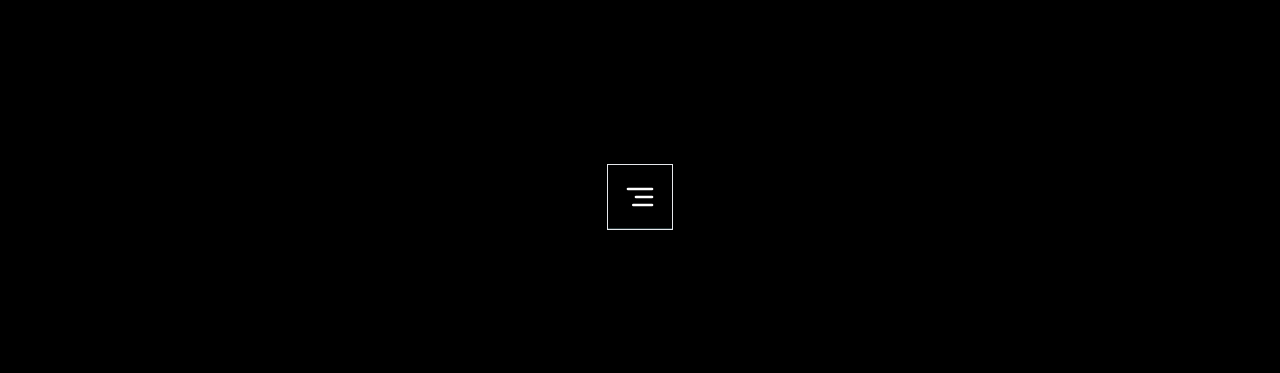
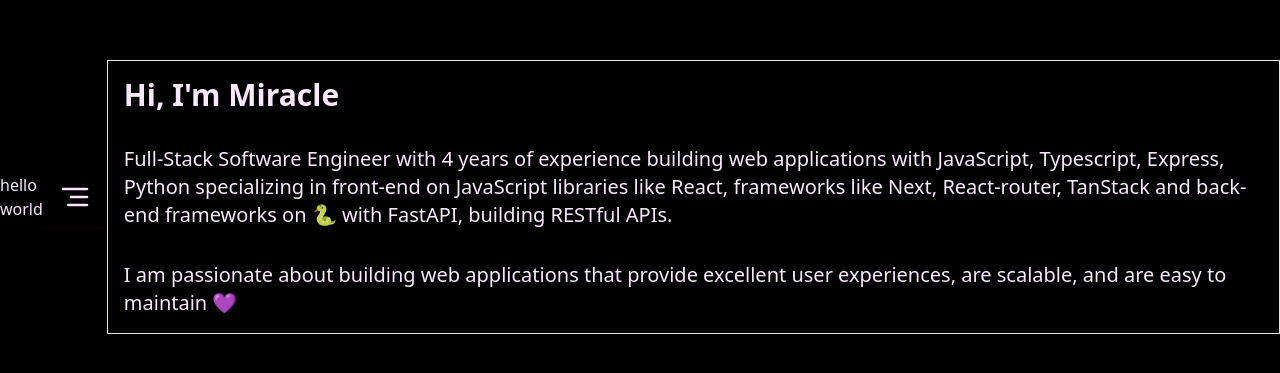
Before and after one commit to miraclemenikelechi/miraclemenikelechi, a React (Vite) app: page / in a window 1280 px wide. Shown: the part 203-576 px from the top of the page. Built offline with nearby package versions, Linux system fonts and the light colour scheme.

Commit message:
:art: refactor navigation components and styles; update animations and add intro text

```diff
--- a/package.json
+++ b/package.json
@@ -5,13 +5,14 @@
     "type": "module",
     "homepage": "https://miraclemenikelechi.github.io/miraclemenikelechi",
     "scripts": {
-        "dev": "vite",
+        "dev": "vite --host",
         "build": "tsc -b && vite build",
         "deploy": "npm run build && gh-pages -d dist",
         "lint": "eslint . --ext ts,tsx --report-unused-disable-directives --max-warnings 0",
         "preview": "vite preview"
     },
     "dependencies": {
+        "gsap": "^3.12.5",
         "lucide-react": "^0.396.0",
         "react": "^18.3.1",
         "react-dom": "^18.3.1"
--- a/src/App.tsx
+++ b/src/App.tsx
@@ -1,10 +1,12 @@
-import { NavMenuButton } from "./components";
+import IntroText from "./components/ui/intro-text";
+import NavMenuButton from "./components/ui/nav-menu-button";
 
 export default function App() {
 	return (
-		<div className="flex items-center justify-center min-h-screen bg-black App">
-			{/* <h1>Hello World</h1> */}
+		<div className="flex items-center justify-center min-h-screen bg-black text-purple--100 App">
+			<header>hello world</header>
 			<NavMenuButton />
+			<IntroText />
 		</div>
 	);
 }
--- a/src/assets/styles/_animations.scss
+++ b/src/assets/styles/_animations.scss
@@ -1,7 +1,7 @@
 @keyframes bounceIn {
     from {
         opacity: 0;
-        scale: 0.75;
+        scale: 0.5;
     }
 
     to {
--- a/src/assets/styles/components/_nav-menu-button.scss
+++ b/src/assets/styles/components/_nav_menu_button.scss
@@ -3,15 +3,18 @@
 $element: nav-menu-button;
 
 ##{$element} {
+    --duration: 150ms;
+
     overflow: hidden;
     @include flex;
 
     &::before {
         content: "";
         position: absolute;
-        transition: all 150ms ease-in-out;
-        background: rgba($color: #283739, $alpha: 1);
-
+        transition-property: top, border;
+        transition-duration: var(--duration);
+        transition-timing-function: ease-out;
+        background: rgba($color: #5f002f, $alpha: .25);
         @include equal(100%);
     }
 
@@ -26,7 +29,7 @@ $element: nav-menu-button;
 
     i>svg {
         animation-name: bounceIn;
-        animation-duration: 150ms;
+        animation-duration: var(--duration);
         animation-iteration-count: 1;
         animation-timing-function: ease-in-out;
         z-index: 5;
--- a/src/assets/styles/index.scss
+++ b/src/assets/styles/index.scss
@@ -1,7 +1,7 @@
+@use "tailwindcss/base";
+@use "tailwindcss/components";
+@use "tailwindcss/utilities";
+
 @forward "mixins";
 @forward "animations";
 @forward "resets";
-
-@import "tailwindcss/base";
-@import "tailwindcss/components";
-@import "tailwindcss/utilities";
--- a/src/components/index.ts
+++ /dev/null
@@ -1 +0,0 @@
-export * from "./ui";
--- a/src/components/ui/index.ts
+++ /dev/null
@@ -1,2 +0,0 @@
-export { default as NavMenuButton } from "./NavMenuButton";
-export * from "./icons";
--- /dev/null
+++ b/src/components/ui/intro-text.tsx
@@ -0,0 +1,34 @@
+import React from "react";
+
+export default function Component() {
+	return (
+		<section className={`p-4 border space-y-8`}>
+			<Title />
+			<BriefAbout />
+		</section>
+	);
+}
+
+function Title() {
+	return <h1 className={`text-3xl font-bold`}>Hi, I'm Miracle</h1>;
+}
+
+function BriefAbout() {
+	const yearsOfExp = 4;
+
+	return (
+		<React.Fragment>
+			<p className={`text-xl`}>
+				Full-Stack Software Engineer with {yearsOfExp} years of experience
+				building web applications with JavaScript, Typescript, Express, Python
+				specializing in front-end on JavaScript libraries like React, frameworks
+				like Next, React-router, TanStack and back-end frameworks on 🐍 with
+				FastAPI, building RESTful APIs.
+			</p>
+			<p className={`text-xl`}>
+				I am passionate about building web applications that provide excellent
+				user experiences, are scalable, and are easy to maintain 💜
+			</p>
+		</React.Fragment>
+	);
+}
--- a/src/components/ui/NavMenuButton.tsx
+++ b/src/components/ui/nav-menu-button.tsx
@@ -1,10 +1,9 @@
+import "@styles/_nav_menu_button.scss";
+
 import { AlignRight, X } from "lucide-react";
 import React from "react";
-import "@styles/_nav-menu-button.scss";
 
-("use client");
-
-export default function NavMenuButton() {
+export default function Component() {
 	const [isOpen, setIsOpen] = React.useState<boolean>(false);
 
 	function handleClick() {
@@ -12,7 +11,7 @@ export default function NavMenuButton() {
 	}
 
 	return (
-		<section className="flex items-center justify-center border">
+		<section className={`flex items-center justify-center`}>
 			<button
 				onClick={handleClick}
 				className={`relative size-16 nav-menu-button--${
@@ -20,10 +19,8 @@ export default function NavMenuButton() {
 				}`}
 				id={`nav-menu-button`}
 			>
-				<span className="flex items-center justify-center size-10">
-					<i className="text-white">
-						{isOpen ? <X size={32} /> : <AlignRight size={32} />}
-					</i>
+				<span className={`flex items-center justify-center size-10`}>
+					<i>{isOpen ? <X size={32} /> : <AlignRight size={32} />}</i>
 				</span>
 			</button>
 		</section>
--- a/tailwind.config.js
+++ b/tailwind.config.js
@@ -2,7 +2,11 @@
 export default {
 	content: ["./index.html", "./src/**/*.{js,ts,jsx,tsx}"],
 	theme: {
-		extend: {},
+		extend: {
+			colors: {
+				"purple--100": "#fae8ff",
+			},
+		},
 	},
 	plugins: [],
 };
--- a/vite.config.ts
+++ b/vite.config.ts
@@ -1,15 +1,22 @@
-import { defineConfig } from 'vite';
-import react from '@vitejs/plugin-react-swc';
-import path from 'path';
+import react from "@vitejs/plugin-react-swc";
+import path from "path";
+import { defineConfig } from "vite";
 
 // https://vitejs.dev/config/
 export default defineConfig({
-    base: '/miraclemenikelechi/',
-    plugins: [react(),],
-    resolve: {
-        alias: {
-            '@': path.resolve(__dirname, './src'),
-            '@styles': path.resolve(__dirname, './src/assets/styles/components'),
-        },
-    }
+	base: "/miraclemenikelechi/",
+	plugins: [react()],
+	resolve: {
+		alias: {
+			"@": path.resolve(__dirname, "./src"),
+			"@styles": path.resolve(__dirname, "./src/assets/styles/components"),
+		},
+	},
+	css: {
+		preprocessorOptions: {
+			scss: {
+				api: "modern-compiler",
+			},
+		},
+	},
 });
```
Also changed, not shown: 1 other file (tests, documents, lock files or other folders).
